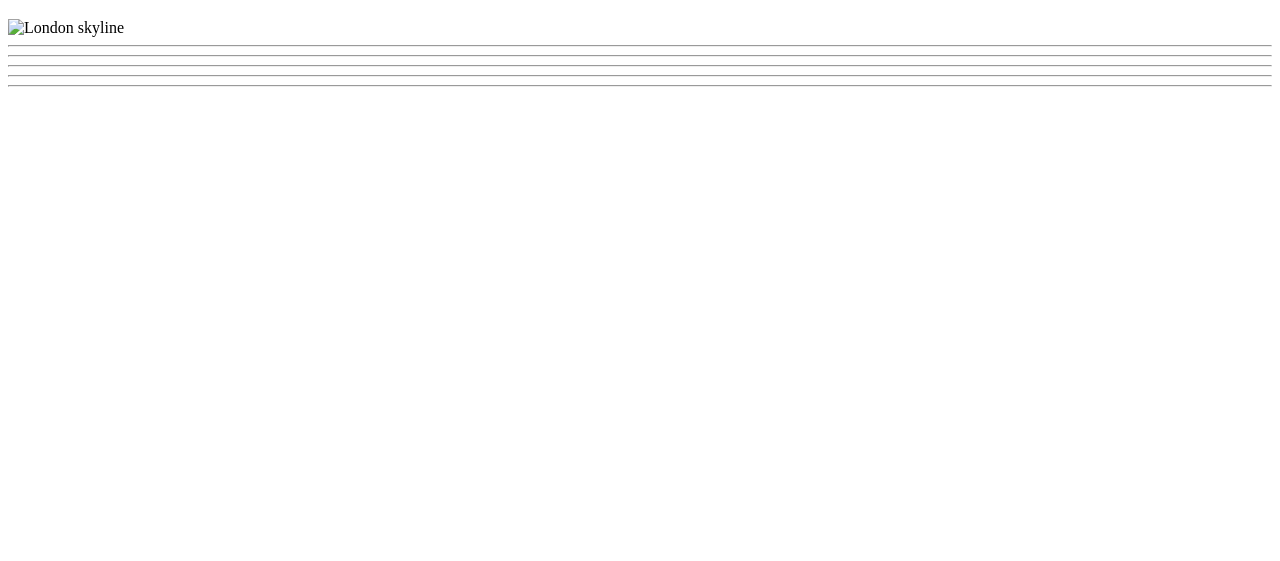
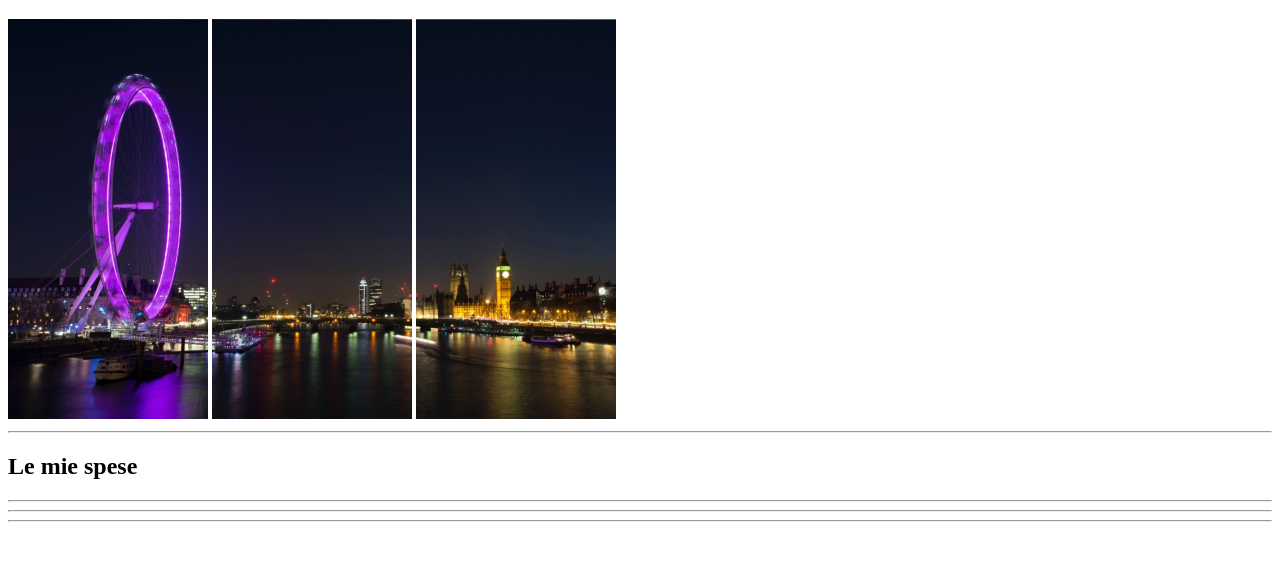
Before and after one commit to mattiapennisi/html-london-trip, a plain HTML site: page index.html in a window 1280 px wide. Shown: the part 61-622 px from the top of the page. Drawn offline with Linux system fonts and the light colour scheme.

Commit message:
add header

```diff
--- a/index.html
+++ b/index.html
@@ -4,20 +4,29 @@
 <head>
     <meta charset="UTF-8">
     <meta name="viewport" content="width=device-width, initial-scale=1.0">
-    <title>Document</title>
+    <title>Il mio Viaggio a Londra</title>
 </head>
 
 <body>
 
     <header>
-        <h1>Il mio Viaggio a Londra</h1>
-        <img src="images/" alt="London skyline">
+        <h1>
+            Il mio Viaggio a Londra
+        </h1>
+
+        <img src="img/pexels-bill-emrich-230794-0.jpg" alt="London skyline" width="200px">
+        <img src="img/pexels-bill-emrich-230794-1.jpg" alt="London skyline" width="200px">
+        <img src="img/pexels-bill-emrich-230794-2.jpg" alt="London skyline" width="200px">
     </header>
 
     <hr>
 
     <main>
-        <section></section>
+        <section>
+            <h2>
+                Le mie spese
+            </h2>
+        </section>
 
         <hr>
 
@@ -32,7 +41,5 @@
         <section></section>
     </main>
 
-    <hr>
-
 </body>
 </html>
```
Also changed, not shown: img/pexels-bill-emrich-230794-0.jpg (added), img/pexels-bill-emrich-230794-1.jpg (added), img/pexels-bill-emrich-230794-2.jpg (added).
